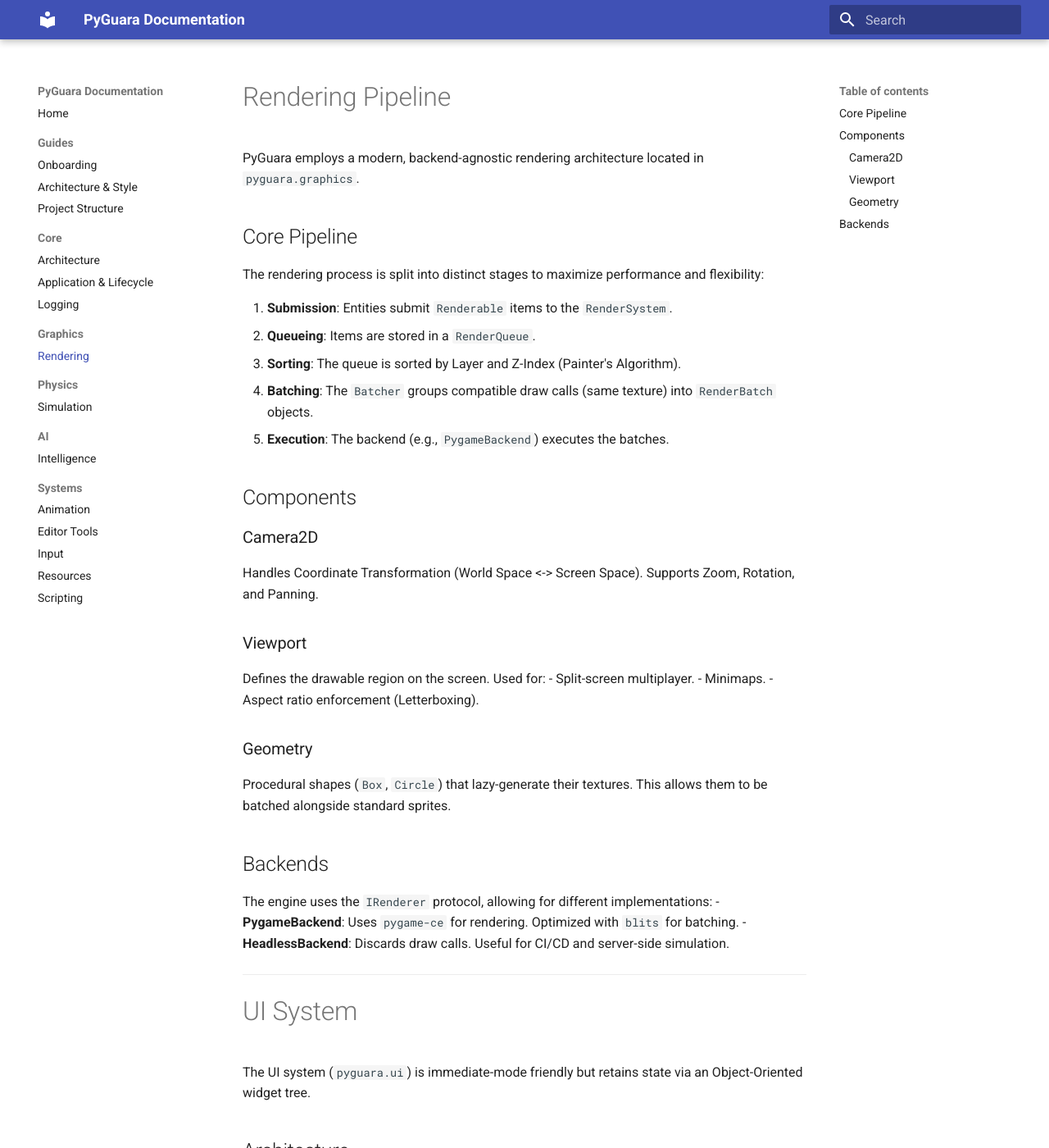
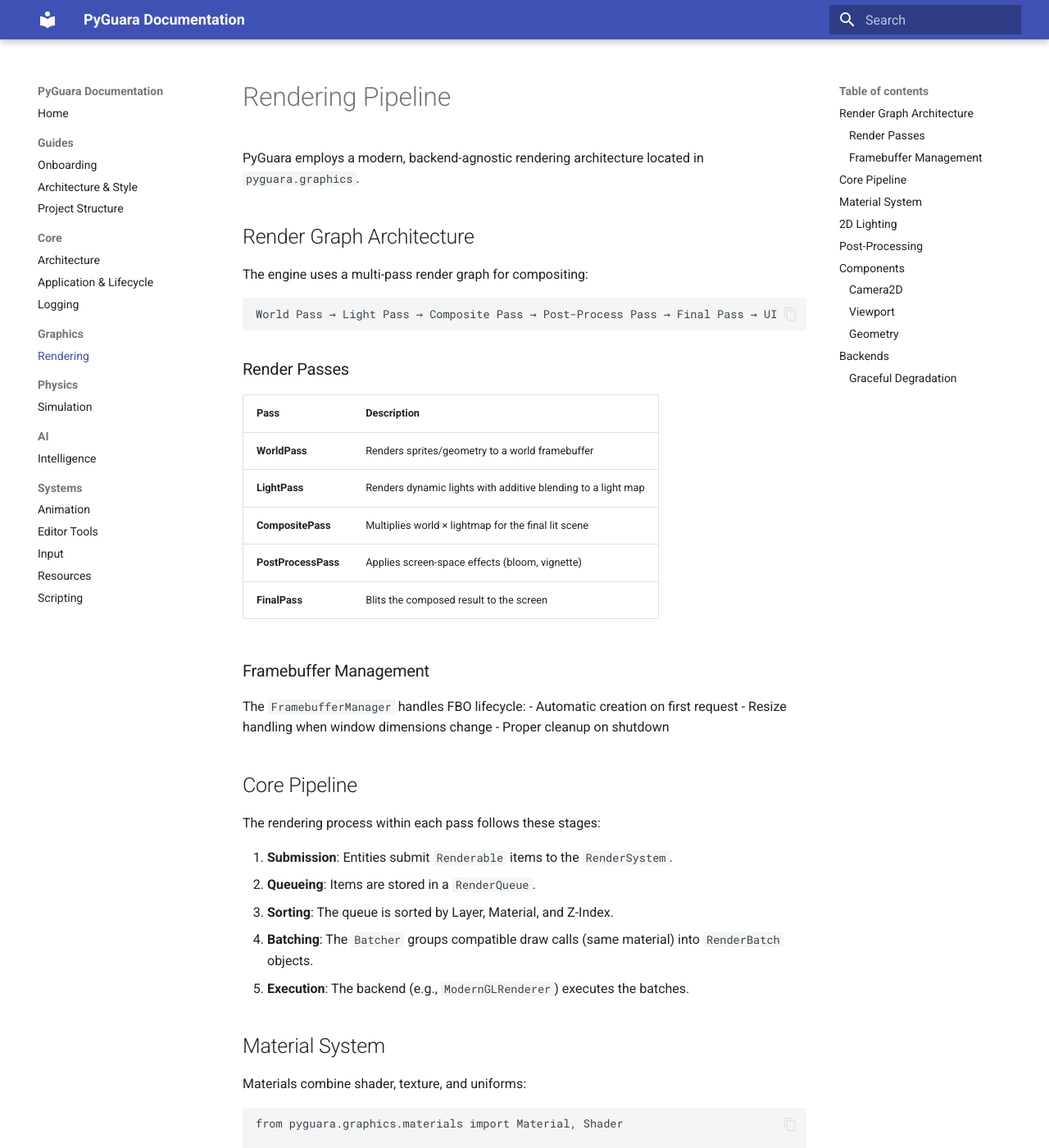
Before and after one commit to Wedeueis/pyguara, an MkDocs documentation site: the page built from docs/graphics/rendering.md, in a window 1280 px wide and 1400 px high. Shown: the whole window at 82% size. Built offline with MkDocs 1.6.1 and Material for MkDocs 9.7.7, drawn with Linux system fonts in a browser that asks for light colours; some of the changed text lies outside the part shown.

Commit message:
docs: update graphics documentation for v0.4.0
- Update index.md with new rendering capabilities
- Add render graph architecture to rendering.md
- Document material system usage
- Document 2D lighting components
- Document post-processing stack
- Add backend comparison table with graceful degradation

Co-Authored-By: Claude Opus 4.5 <noreply@anthropic.com>

````diff
--- a/docs/graphics/rendering.md
+++ b/docs/graphics/rendering.md
@@ -2,15 +2,99 @@
 
 PyGuara employs a modern, backend-agnostic rendering architecture located in `pyguara.graphics`.
 
+## Render Graph Architecture
+
+The engine uses a multi-pass render graph for compositing:
+
+```
+World Pass → Light Pass → Composite Pass → Post-Process Pass → Final Pass → UI
+```
+
+### Render Passes
+
+| Pass | Description |
+|------|-------------|
+| **WorldPass** | Renders sprites/geometry to a world framebuffer |
+| **LightPass** | Renders dynamic lights with additive blending to a light map |
+| **CompositePass** | Multiplies world × lightmap for the final lit scene |
+| **PostProcessPass** | Applies screen-space effects (bloom, vignette) |
+| **FinalPass** | Blits the composed result to the screen |
+
+### Framebuffer Management
+
+The `FramebufferManager` handles FBO lifecycle:
+- Automatic creation on first request
+- Resize handling when window dimensions change
+- Proper cleanup on shutdown
+
 ## Core Pipeline
 
-The rendering process is split into distinct stages to maximize performance and flexibility:
+The rendering process within each pass follows these stages:
 
 1.  **Submission**: Entities submit `Renderable` items to the `RenderSystem`.
 2.  **Queueing**: Items are stored in a `RenderQueue`.
-3.  **Sorting**: The queue is sorted by Layer and Z-Index (Painter's Algorithm).
-4.  **Batching**: The `Batcher` groups compatible draw calls (same texture) into `RenderBatch` objects.
-5.  **Execution**: The backend (e.g., `PygameBackend`) executes the batches.
+3.  **Sorting**: The queue is sorted by Layer, Material, and Z-Index.
+4.  **Batching**: The `Batcher` groups compatible draw calls (same material) into `RenderBatch` objects.
+5.  **Execution**: The backend (e.g., `ModernGLRenderer`) executes the batches.
+
+## Material System
+
+Materials combine shader, texture, and uniforms:
+
+```python
+from pyguara.graphics.materials import Material, Shader
+
+# Custom material with grayscale shader
+grayscale_shader = Shader(ctx, vert_src, frag_src)
+material = Material(
+    shader=grayscale_shader,
+    texture=my_texture,
+    uniforms={"intensity": 0.8}
+)
+
+# Assign to sprite
+sprite.material = material
+```
+
+Sprites without explicit materials use the default sprite material automatically.
+
+## 2D Lighting
+
+Dynamic lighting uses light components and a compositing pass:
+
+```python
+from pyguara.graphics.lighting import LightSource, AmbientLight
+
+# Point light
+entity.add_component(LightSource(
+    color=Color(255, 200, 100),
+    radius=150.0,
+    intensity=1.2,
+    falloff=2.0  # Quadratic falloff
+))
+
+# Global ambient
+ambient_entity.add_component(AmbientLight(
+    color=Color(30, 30, 50),
+    intensity=0.3
+))
+```
+
+The light pass renders all lights additively, then the composite pass multiplies world × lightmap.
+
+## Post-Processing
+
+Screen-space effects are chained via `PostProcessStack`:
+
+```python
+from pyguara.graphics.vfx import PostProcessStack, BloomEffect, VignetteEffect
+
+stack = PostProcessStack(ctx, width, height)
+stack.add_effect(BloomEffect(ctx, threshold=0.8, intensity=0.5))
+stack.add_effect(VignetteEffect(ctx, radius=0.7, softness=0.4))
+```
+
+Effects can be enabled/disabled at runtime via `effect.enabled = False`.
 
 ## Components
 
@@ -29,8 +113,23 @@ Procedural shapes (`Box`, `Circle`) that lazy-generate their textures. This allo
 ## Backends
 
 The engine uses the `IRenderer` protocol, allowing for different implementations:
-- **PygameBackend**: Uses `pygame-ce` for rendering. Optimized with `blits` for batching.
+
+- **ModernGLRenderer** (Recommended): GPU-accelerated OpenGL 3.3+ with hardware instancing. Supports all advanced features (lighting, post-processing).
+- **PygameBackend**: CPU-based `pygame-ce` rendering. Uses stub implementations for advanced features (renders fully lit, no post-processing).
 - **HeadlessBackend**: Discards draw calls. Useful for CI/CD and server-side simulation.
+
+### Graceful Degradation
+
+When using Pygame backend, advanced graphics features gracefully degrade:
+
+| Feature | ModernGL | Pygame |
+|---------|----------|--------|
+| Sprite rendering | Hardware instanced | Software blitting |
+| Lighting | Dynamic light maps | Fully lit (no shadows) |
+| Post-processing | Bloom, vignette, etc. | Pass-through (no effects) |
+| Materials | Custom shaders | Default only |
+
+Game code using these features runs unchanged on Pygame - stubs accept the API calls but skip the GPU operations.
 
 ---
 
````
Also changed, not shown: docs/index.md (+5 -2 lines).
